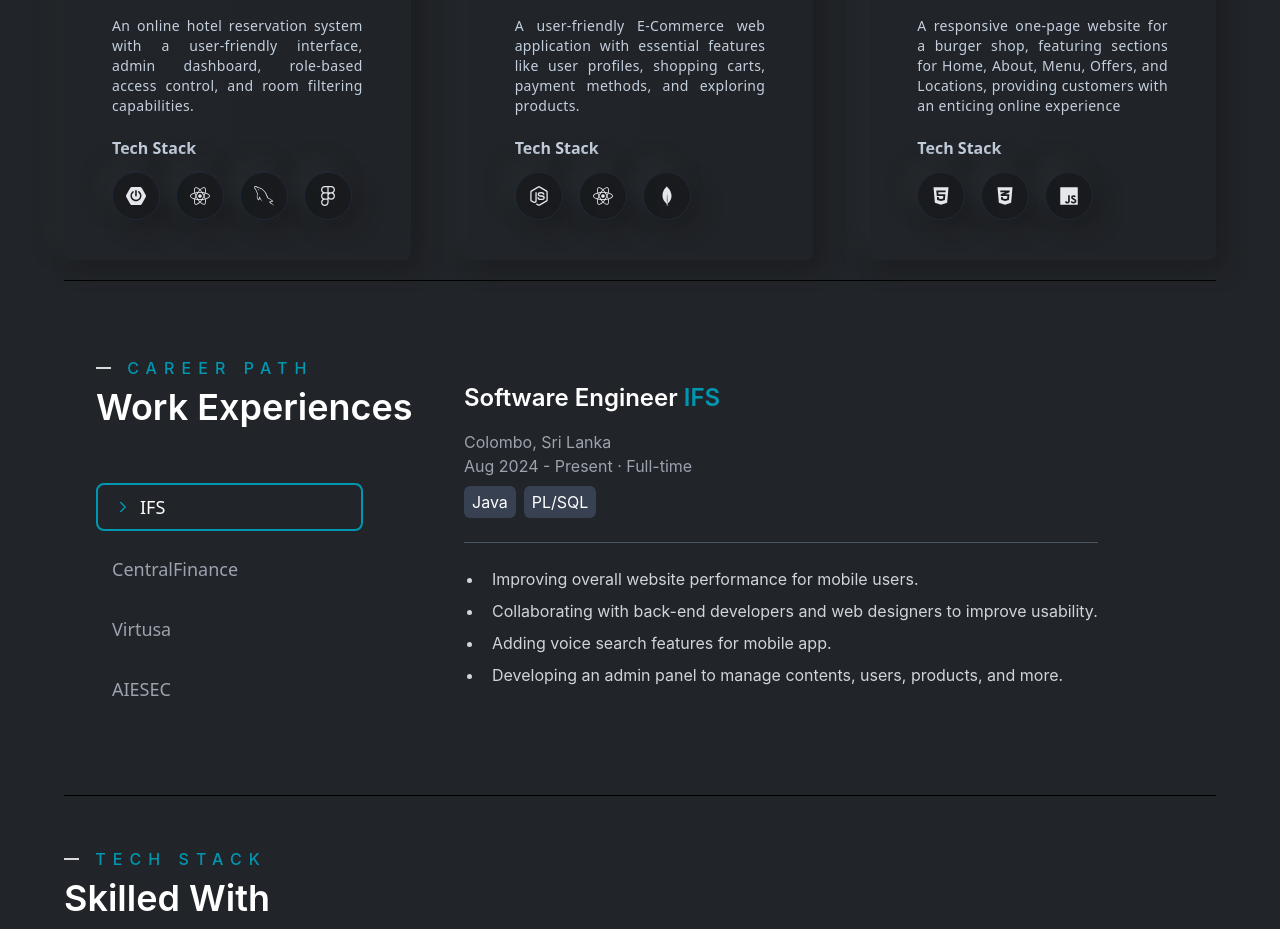
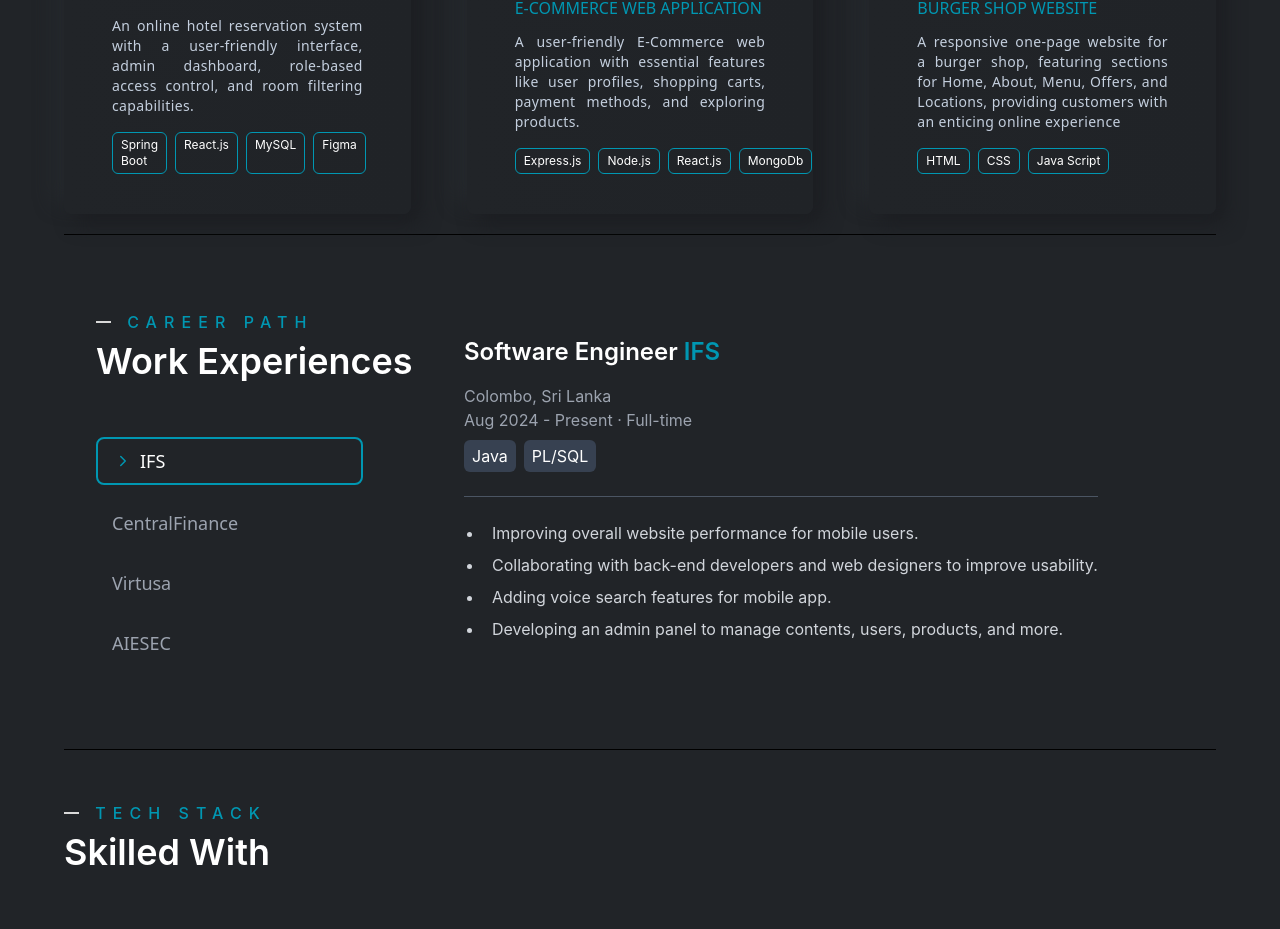
Before and after one commit to kavindu-gamage/kavindu-gamage.github.io, a React (Create React App) app: page / in a window 1280 px wide. Shown: the part 2556-3485 px from the top of the page. Built offline with nearby package versions, Linux system fonts and the light colour scheme.

Commit message:
Updated the project cards

```diff
--- a/src/pages/projects/ProjectCard.js
+++ b/src/pages/projects/ProjectCard.js
@@ -1,6 +1,6 @@
 import React from 'react';
 
-const ProjectCard = ({ title, des, src, icons, link }) => {
+const ProjectCard = ({ title, des, src, techStack, link }) => {
     return (
         <div className="w-full p-4 xl:px-12 h-auto xl:py-10 rounded-lg shadow-shadowOne flex flex-col bg-gradient-to-r from-bodyColor to-[#202327] group hover:bg-gradient-to-b hover:from-gray-900 hover:gray-900 transition-colors duration-1000">
             <div className="w-full h-[80%] overflow-hidden rounded-lg">
@@ -24,7 +24,7 @@ const ProjectCard = ({ title, des, src, icons, link }) => {
                         {des}
                     </p>
                 </div>
-                <div className='mt-5 font-bold'>
+                {/* <div className='mt-5 font-bold'>
                     <h1>Tech Stack</h1>
                     <div className="flex  mt-3 gap-4">
                         {icons.map((Icon, index) => (
@@ -33,7 +33,17 @@ const ProjectCard = ({ title, des, src, icons, link }) => {
                             </span>
                         ))}
                     </div>
-                </div>
+                </div> */}
+                <div className="flex space-x-2 mt-4 font-['Inter'] text-xs">
+                {techStack.map((tech) => (
+                  <span
+                    key={tech}
+                    className="px-2 py-1 border-[1px] border-designColor text-white rounded-md  "
+                  >
+                    {tech}
+                  </span>
+                ))}
+              </div>
 
             </div>
         </div>
--- a/src/pages/projects/Projects.js
+++ b/src/pages/projects/Projects.js
@@ -1,7 +1,4 @@
 import React from 'react'
-import { FaCss3Alt, FaFigma, FaHtml5, FaJs, FaNodeJs, FaReact } from 'react-icons/fa'
-import { GrMysql } from 'react-icons/gr'
-import { SiMongodb, SiSpringboot } from 'react-icons/si'
 import { projectsC1, projectsC2, projectsC3 } from '../../assests'
 import { PageTitle } from '../../components/PageTitle/PageTitle'
 import ProjectCard from './ProjectCard'
@@ -17,7 +14,7 @@ const Projects = () => {
                     title="Hotel Reservation System"
                     des='An online hotel reservation system with a user-friendly interface, admin dashboard, role-based access control, and room filtering capabilities.'
                     src={projectsC1}
-                    icons={[SiSpringboot, FaReact, GrMysql, FaFigma]}
+                    techStack = {["Spring Boot", "React.js", "MySQL", "Figma"]}
                     link="https://github.com/kavindu-gamage/Hotel-Reservation-System"
                 />
                 <ProjectCard
@@ -25,14 +22,16 @@ const Projects = () => {
                     des='A user-friendly E-Commerce web application with essential features like user profiles,
                     shopping carts, payment methods, and exploring products.'
                     src={projectsC2}
-                    icons={[FaNodeJs, FaReact, SiMongodb]}
+                    techStack = {["Express.js", "Node.js", "React.js", "MongoDb"]}
+                    // icons={[FaNodeJs, FaReact, SiMongodb]}
                     link="https://github.com/kavindu-gamage/e-commerce-web-back-end"
                 />
                 <ProjectCard
                     title="Burger Shop Website"
                     des='A responsive one-page website for a burger shop, featuring sections for Home, About, Menu, Offers, and Locations, providing customers with an enticing online experience'
                     src={projectsC3}
-                    icons={[FaHtml5 ,FaCss3Alt, FaJs]}
+                    techStack = {["HTML", "CSS", "Java Script"]}
+                    // icons={[FaHtml5 ,FaCss3Alt, FaJs]}
                     link="https://github.com/kavindu-gamage/burgerShop-landingPage"
                 />
             </div>
```
